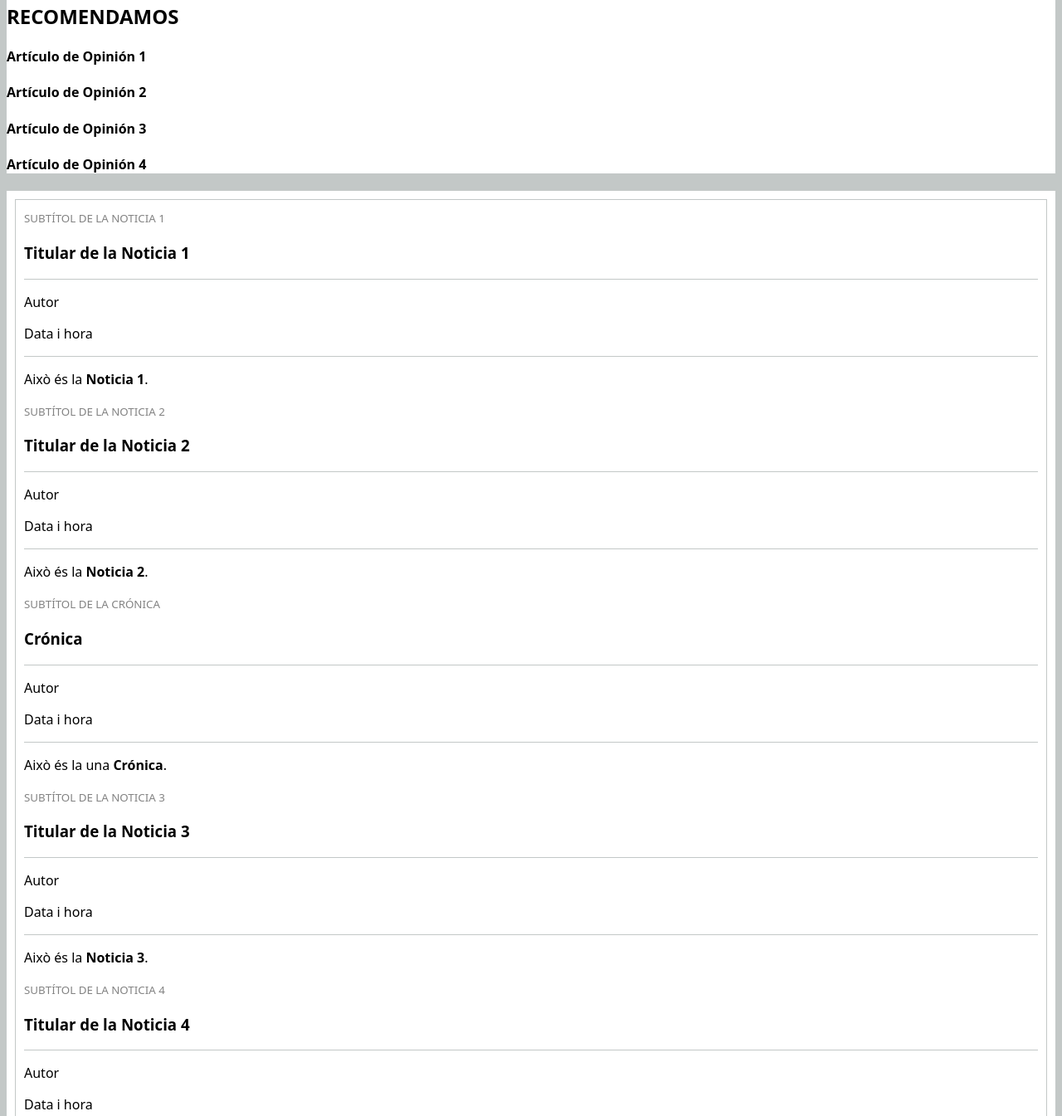
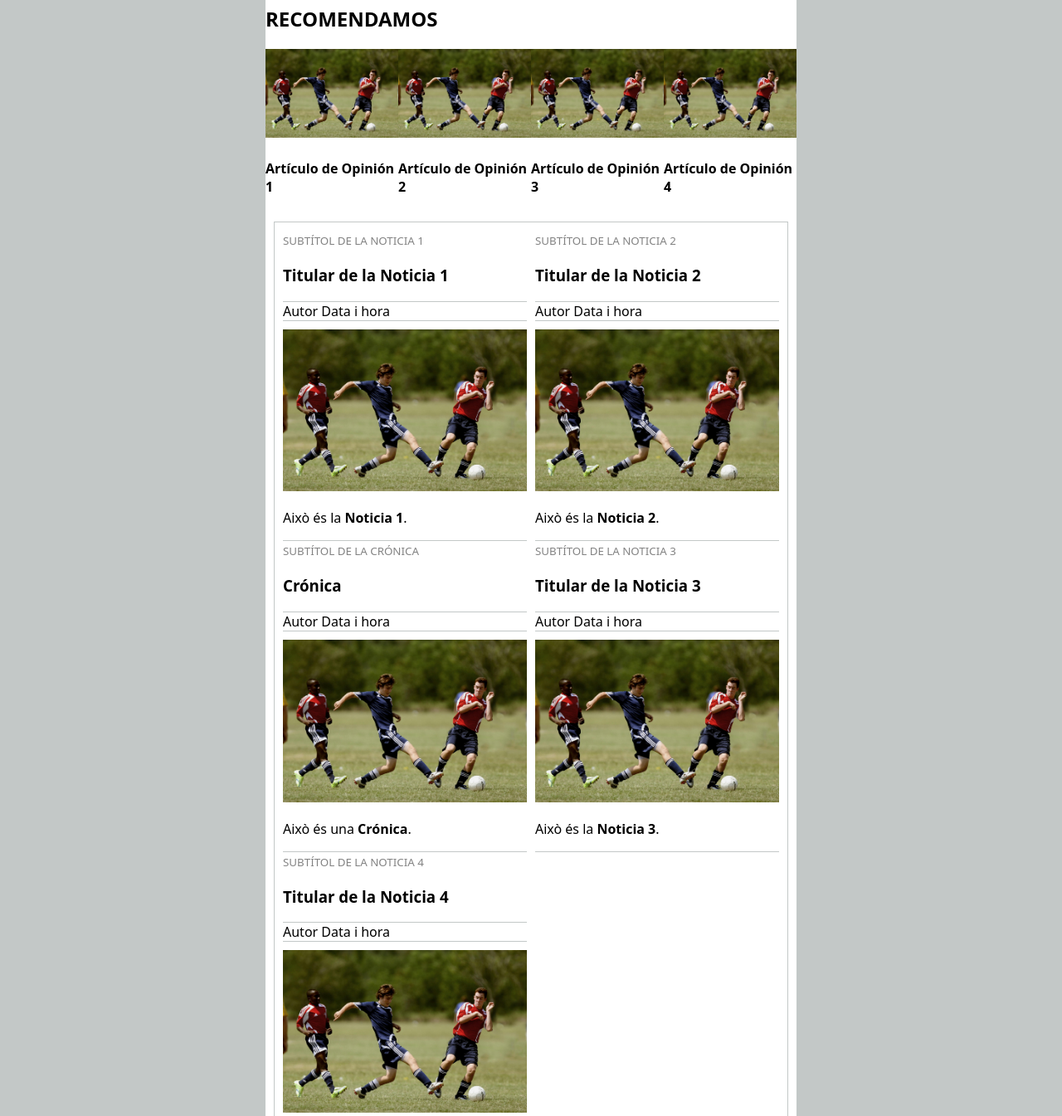
Before and after one commit to AlberttRed/Curs-CSS, a plain HTML site: page index.html in a window 1280 px wide. Shown: the part 196-1541 px from the top of the page at 83% size. Drawn offline with Linux system fonts and the light colour scheme.

Commit message:
(Flex) 1:00:40

```diff
--- a/index.html
+++ b/index.html
@@ -28,6 +28,11 @@
                 -apple-system, BlinkMacSystemFont, 'Segoe UI',
                 Roboto, Oxygen, Ubuntu, Cantarell, 'Open Sans', 'Helvetica Neue',
                 sans-serif;
+                width: 50vw;
+                position: relative;
+                inset: 0;
+                margin: auto;
+
             }
             body header {
                 background: white;
@@ -41,6 +46,10 @@
                 background: #e0e3e3;
             }
 
+            #articulos-opinion section {
+                display: flex;
+            }
+
             .menu_principal{
                 color: white;
                 text-decoration: none;
@@ -50,9 +59,35 @@
                 text-decoration: underline;
             }
 
+            img {
+                width:100%;
+            }
+
             .noticies {
                 border: 1px solid #c3c8c7;
                 padding: 10px;
+                display:flex;
+                flex-wrap: wrap;
+            }
+
+            /*#region Noticia */
+
+            .noticia {
+                width: 50%;
+                box-sizing: border-box;
+            }
+
+            .noticia:nth-child(even) {
+                padding-left: 5px;
+            }
+
+
+            .noticia:nth-child(odd) {
+                padding-right: 5px;
+            }
+
+            .noticia:last-child .separador-articulo {
+                border-bottom: none;
             }
 
             .subtitol {
@@ -63,7 +98,17 @@
             .info-noticia {
                 border-top: 1px solid #c3c8c7;
                 border-bottom: 1px solid #c3c8c7;
+                margin-bottom: 10px;
             }
+            .info-noticia p {
+                display: inline;
+            }
+
+            .separador-articulo {
+                border-bottom: 1px solid #c3c8c7;
+            }
+
+            /*#endregion */
         </style>
 
     </head>
@@ -89,20 +134,24 @@
                 <header>
                     <h2>RECOMENDAMOS</h2>
                 </header>
-
+                <section>
                     <article>
+                        <img class="imatge-opinio" src="images/imatge_stock.jpg">
                         <h4>Artículo de Opinión 1</h4>
                     </article>
                     <article>
+                        <img class="imatge-opinio" src="images/imatge_stock.jpg">
                         <h4>Artículo de Opinión 2</h4>
                     </article>
                     <article>
+                        <img class="imatge-opinio" src="images/imatge_stock.jpg">
                         <h4>Artículo de Opinión 3</h4>
                     </article>
                     <article>
+                        <img class="imatge-opinio" src="images/imatge_stock.jpg">
                         <h4>Artículo de Opinión 4</h4>
                     </article>
-
+                </section>
             </aside>
         </header>
         <main>
@@ -117,7 +166,11 @@
                             <p>Data i hora</p>
                         </div>
                     </header>
+                    <img class="imatge-noticia" src="images/imatge_stock.jpg">
+                    <section class="previa">
                         <p>Això és la <strong>Noticia 1</strong>.</p>
+                    </section>
+                    <div class="separador-articulo"></div>
                 </article>
                 <article class="noticia">
                     <header>
@@ -128,7 +181,11 @@
                             <p>Data i hora</p>
                         </div>
                     </header>
+                    <img class="imatge-noticia" src="images/imatge_stock.jpg">
+                    <section class="previa">
                         <p>Això és la <strong>Noticia 2</strong>.</p>
+                    </section>
+                    <div class="separador-articulo"></div>
                 </article>
                 <article class="noticia">
                     <header>
@@ -139,7 +196,11 @@
                             <p>Data i hora</p>
                         </div>
                     </header>
-                    <p>Això és la una <strong>Crónica</strong>.</p>
+                    <img class="imatge-noticia" src="images/imatge_stock.jpg">
+                    <section class="previa">
+                        <p>Això és una <strong>Crónica</strong>.</p>
+                    </section>
+                    <div class="separador-articulo"></div>
                 </article>
                 <article class="noticia">
                     <header>
@@ -150,7 +211,11 @@
                             <p>Data i hora</p>
                         </div>
                     </header>
+                    <img class="imatge-noticia" src="images/imatge_stock.jpg">
+                    <section class="previa">
                         <p>Això és la <strong>Noticia 3</strong>.</p>
+                    </section>
+                    <div class="separador-articulo"></div>
                 </article>
                 <article class="noticia">
                     <header>
@@ -161,7 +226,11 @@
                             <p>Data i hora</p>
                         </div>
                     </header>
+                    <img class="imatge-noticia" src="images/imatge_stock.jpg">
+                    <section class="previa">
                         <p>Això és la <strong>Noticia 4</strong>.</p>
+                    </section>
+                    <div class="separador-articulo"></div>
                 </article>
             </section>
         </main>
```
Also changed, not shown: images/imatge_stock.jpg (added). Lines whose indentation alone changed are shown as unchanged.
